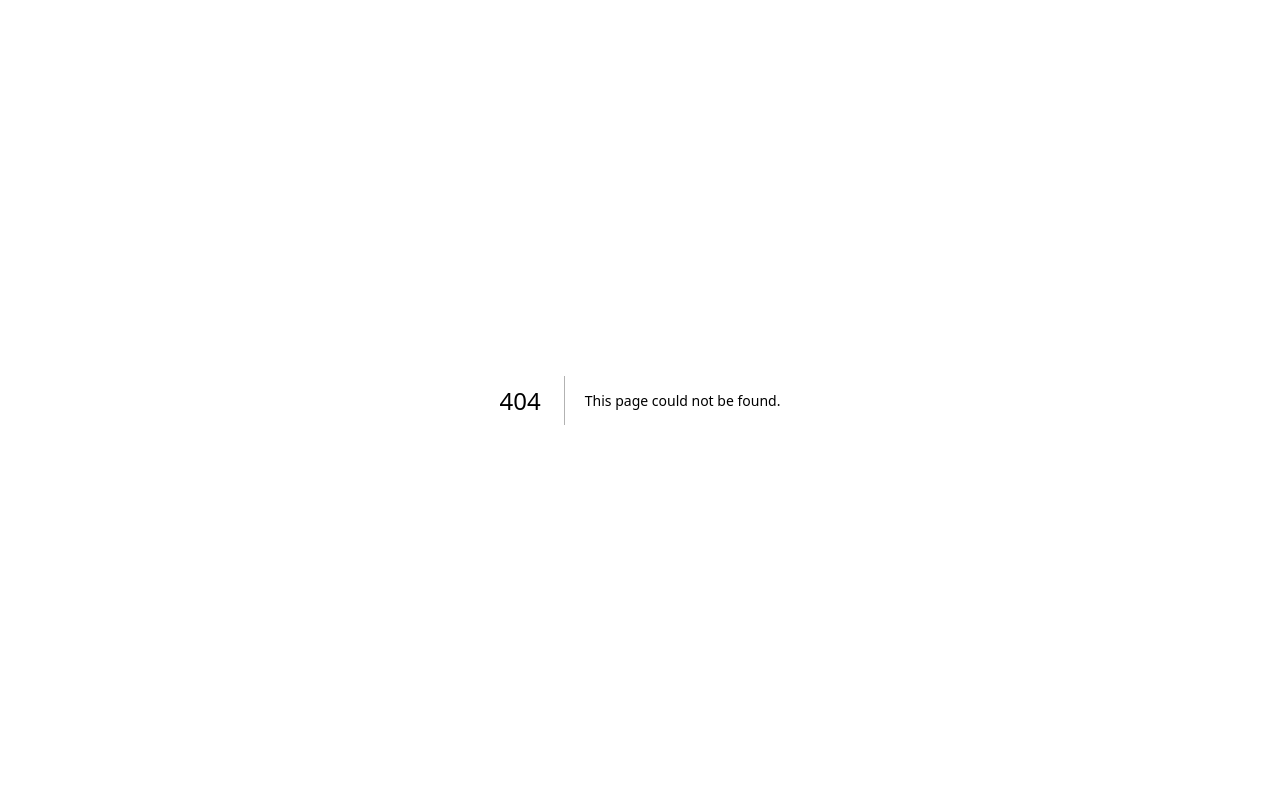
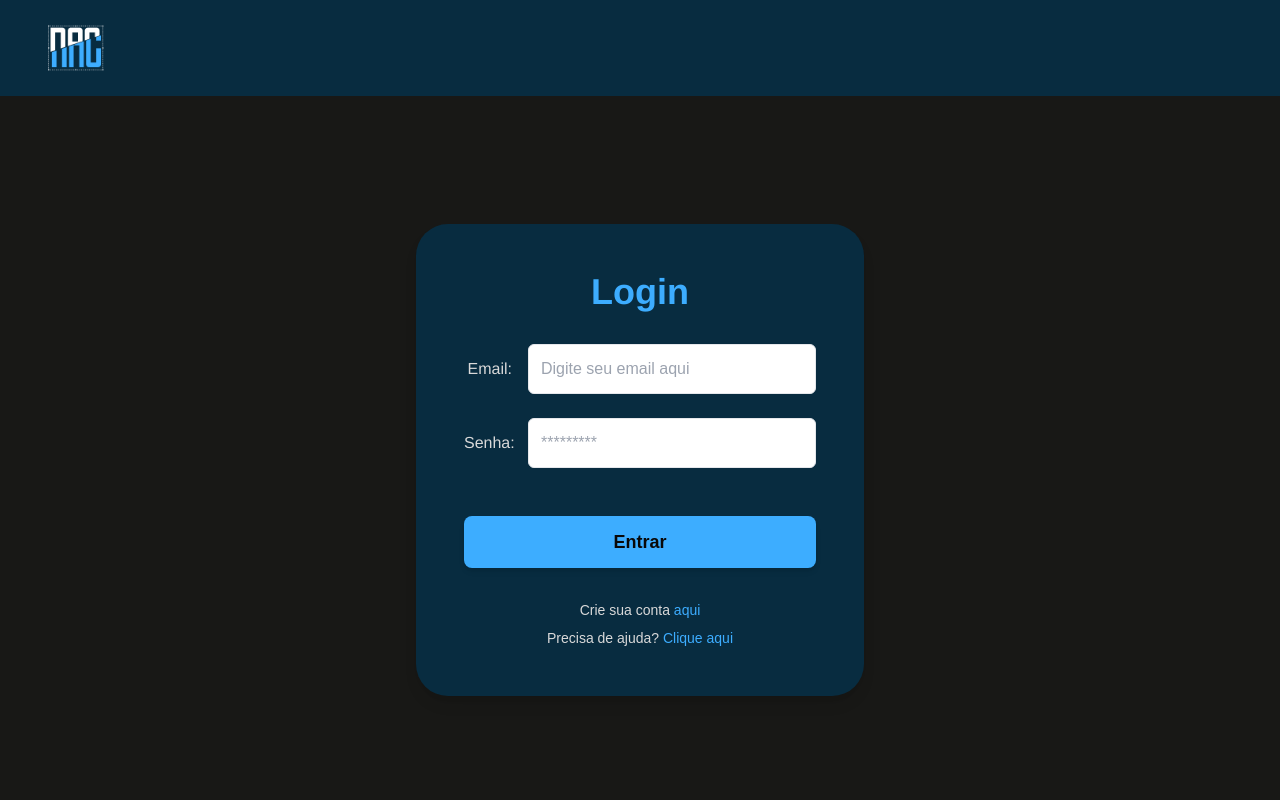
Before and after one commit to hugoshiroma/nac, a Next.js app: page /login in a window 1280 px wide. Before the commit this address had no page. Shown: the top 800 px of the page. Built offline with nearby package versions, Linux system fonts and the light colour scheme.

Commit message:
feat: Adiciona login

```diff
--- a/src/components/Frame/index.tsx
+++ b/src/components/Frame/index.tsx
@@ -47,7 +47,7 @@ export const Frame = ({
 
         {/* Right Side: Auth buttons (Desktop) */}
         <div className="hidden md:flex items-center gap-4 md:gap-8">
-          <a href="#" className="font-h5-poppins text-claro hover:text-azul-principal transition-colors">
+          <a href="/login" className="font-h5-poppins text-claro hover:text-azul-principal transition-colors">
             Login
           </a>
           <a href="/quem-somos" className="px-4 py-2 bg-azul-principal text-claro font-h5-poppins rounded-lg hover:bg-opacity-80 transition-colors">
@@ -96,7 +96,7 @@ export const Frame = ({
               </a>
             ))}
             <hr className="border-claro/20" />
-            <a href="#" className="font-h3-POPPINS text-claro hover:text-azul-principal transition-colors" onClick={() => setIsMenuOpen(false)}>
+            <a href="/login" className="font-h3-POPPINS text-claro hover:text-azul-principal transition-colors" onClick={() => setIsMenuOpen(false)}>
               Login
             </a>
             <a href="/quem-somos" className="font-h3-POPPINS text-claro hover:text-azul-principal transition-colors" onClick={() => setIsMenuOpen(false)}>
--- /dev/null
+++ b/src/pages/login.tsx
@@ -0,0 +1,81 @@
+
+import React, { JSX } from "react";
+import Link from "next/link"; // For Next.js routing
+import { Rodap } from "../components/Rodap";
+
+const LoginPage = (): JSX.Element => {
+  return (
+    <div className="bg-[#181816] w-full min-h-screen flex flex-col">
+      {/* Custom Header with only Logo */}
+      <header className="w-full h-24 flex items-center px-4 md:px-8 lg:px-12 bg-azul-secundario z-20 sticky top-0">
+        <Link href="/" className="w-14 h-14">
+          <img
+            className="w-full h-full object-contain"
+            alt="Logo"
+            src="/Frame 44.png" // Using the same logo as Frame component
+          />
+        </Link>
+      </header>
+
+      <main className="flex-grow w-full max-w-6xl mx-auto px-4 py-32 flex items-center justify-center">
+        <div className="bg-azul-secundario p-8 md:p-12 rounded-[2rem] flex flex-col items-center max-w-md w-full text-claro shadow-lg">
+          <h1 className="font-titulo-poppins-h1 text-azul-principal text-3xl md:text-4xl font-bold mb-8">
+            Login
+          </h1>
+
+          <form className="w-full flex flex-col gap-6">
+            <div className="flex flex-col md:flex-row md:items-center gap-2 md:gap-4 w-full">
+              <label htmlFor="email" className="font-h5-poppins text-claro w-12 text-left md:text-right">
+                Email:
+              </label>
+              <input
+                type="email"
+                id="email"
+                placeholder="Digite seu email aqui"
+                className="flex-grow p-3 rounded-md bg-claro/10 border border-claro/20 focus:outline-none focus:ring-2 focus:ring-azul-principal"
+              />
+            </div>
+
+            <div className="flex flex-col md:flex-row md:items-center gap-2 md:gap-4 w-full">
+              <label htmlFor="password" className="font-h5-poppins text-claro w-12 text-left md:text-right">
+                Senha:
+              </label>
+              <input
+                type="password"
+                id="password"
+                placeholder="*********"
+                className="flex-grow p-3 rounded-md bg-claro/10 border border-claro/20 focus:outline-none focus:ring-2 focus:ring-azul-principal"
+              />
+            </div>
+
+            <button
+              type="submit"
+              className="mt-6 px-8 py-3 bg-azul-principal text-escuro font-bold rounded-lg text-lg hover:bg-opacity-80 transition-colors shadow-md"
+            >
+              Entrar
+            </button>
+          </form>
+
+          <div className="mt-8 text-center text-sm">
+            <p className="mb-2">
+              Crie sua conta{" "}
+              <Link href="/cadastro" className="text-azul-principal hover:underline">
+                aqui
+              </Link>
+            </p>
+            <p>
+              Precisa de ajuda?{" "}
+              <Link href="/ajuda" className="text-azul-principal hover:underline">
+                Clique aqui
+              </Link>
+            </p>
+          </div>
+        </div>
+      </main>
+
+      <Rodap />
+    </div>
+  );
+};
+
+export default LoginPage;
```
